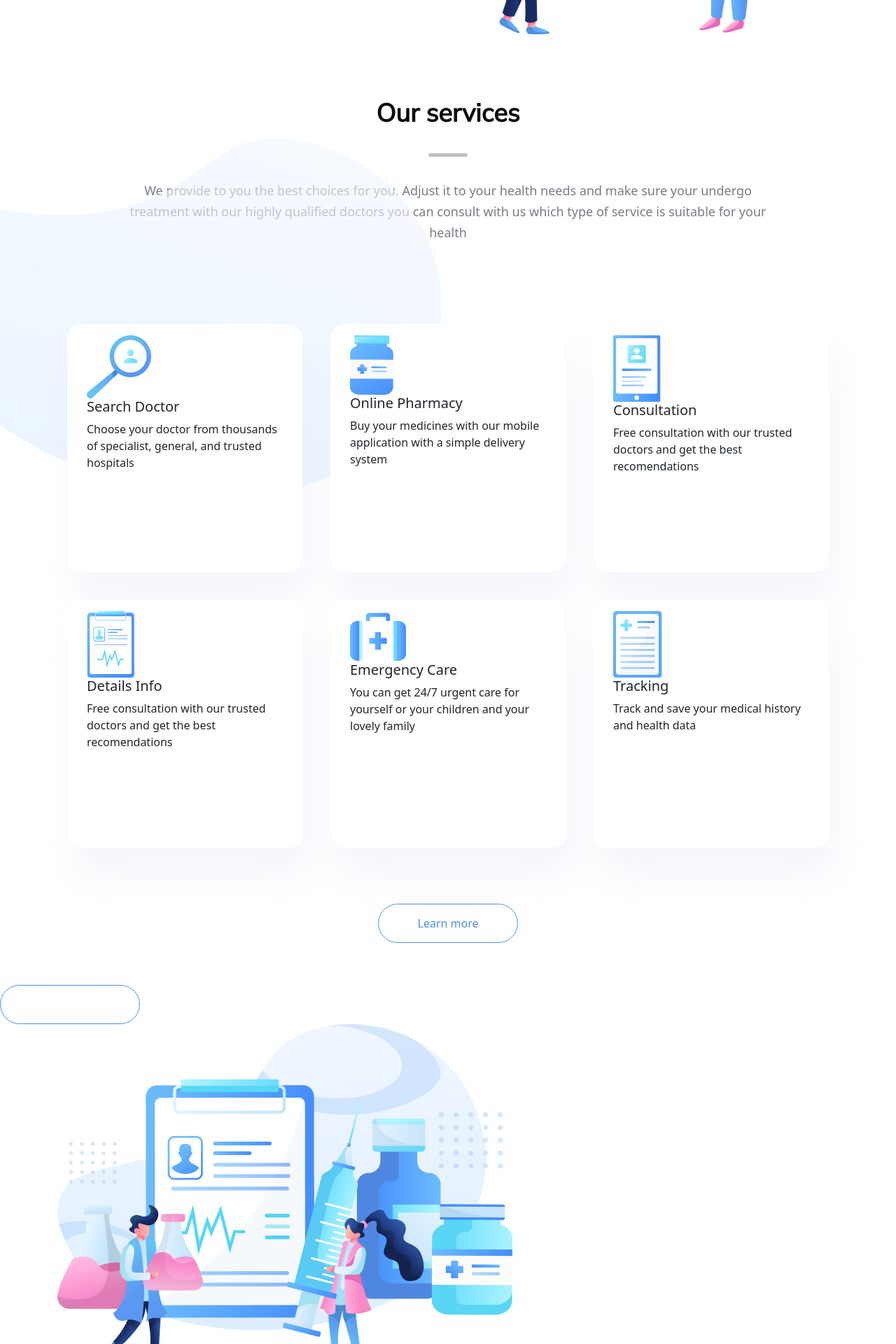
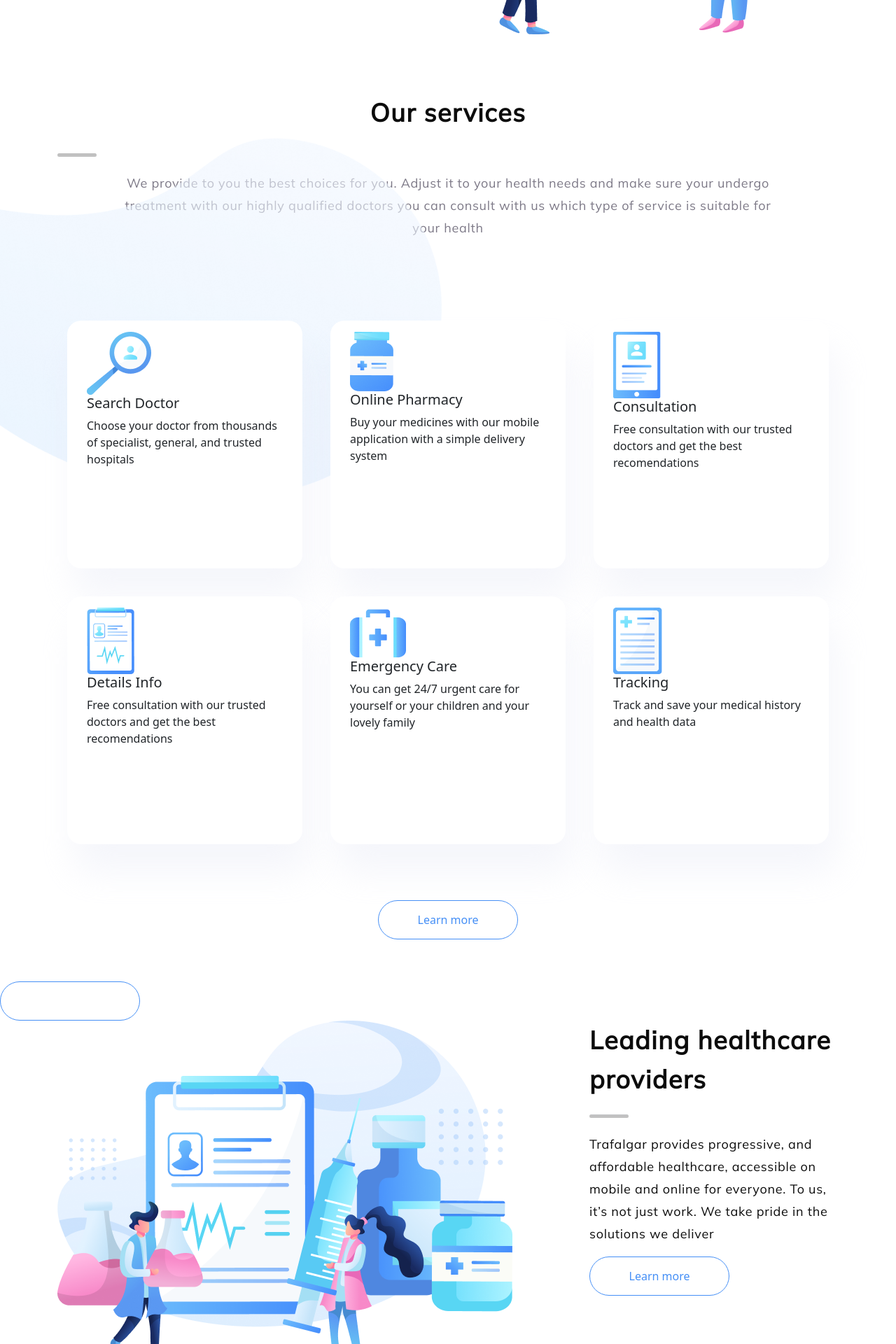
Before and after one commit to digimori/reactTrafalgar, a React (Vite) app in the folder vite-project/: page / in a window 1280 px wide. Shown: the part 700-2620 px from the top of the page at 70% size. Built offline with nearby package versions, Linux system fonts and the light colour scheme; the HTML template or start-up script is replaced by a standard one.

Commit message:
LeadingProviders section - XL screens ver finished.

```diff
--- a/vite-project/src/App.css
+++ b/vite-project/src/App.css
@@ -8,9 +8,18 @@
   letter-spacing: 0.04em;
   font-feature-settings: 'tnum' on, 'lnum' on;
   line-height: 32px;
-  font-size: 1.3rem;
+  font-size: 1.125rem;
 }
 
+.h2__muli {
+  font-family: var(--font-base);
+  color: var(--color-black);
+  font-weight: 700;
+  letter-spacing: 0.04em;
+  font-feature-settings: 'tnum' on, 'lnum' on;
+  line-height: 56px;
+  font-size: 2.25rem;
+}
 
 /* Header text - h1 */
 .headtext__muli {
--- a/vite-project/src/components/LeadingProviders/LeadingProviders.css
+++ b/vite-project/src/components/LeadingProviders/LeadingProviders.css
@@ -0,0 +1,13 @@
+.sectionimg1 {
+    width: 650px;
+    height:477px;
+
+}
+
+.separator {
+    width: 56px;
+    height: 5px;
+    border-radius: 5px;
+    background-color: var(--color-black);
+    margin: 22px 0;
+}
--- a/vite-project/src/components/LeadingProviders/LeadingProviders.jsx
+++ b/vite-project/src/components/LeadingProviders/LeadingProviders.jsx
@@ -4,13 +4,25 @@ import Row from "react-bootstrap/Row";
 import Col from "react-bootstrap/Col";
 import DefaultButton from "../Button";
 import sectionimg1 from "../../assets/images/trafalgar-illustrationsec021.png";
+import Separator from "../Separator";
+import "./LeadingProviders.css";
 
 const LeadingProviders = () => {
   return (
     <Container>
-      <Row>
-        <Col>
-          <img src={sectionimg1} alt="section image" />
+      <Row className="justify-content-center">
+        <Col className="col-md-6">
+          <img src={sectionimg1} alt="section image" className="sectionimg1" />
+        </Col>
+        <Col className="col-md-4 offset-2">
+          <h2 className="h2__muli">Leading healthcare providers</h2>
+          <Separator />
+          <p className="p__muli">
+            Trafalgar provides progressive, and affordable healthcare,
+            accessible on mobile and online for everyone. To us, it’s not just
+            work. We take pride in the solutions we deliver
+          </p>
+          <DefaultButton text="Learn more" />
         </Col>
       </Row>
     </Container>
--- a/vite-project/src/components/Services/OurServices.css
+++ b/vite-project/src/components/Services/OurServices.css
@@ -7,18 +7,11 @@
 
 .section__services-text h2 {
     color: var(--color-black);
-    font-family: var(--font-base);
-    font-size: 2.25rem;
-    font-weight: 700;
-    line-height: 56px;
     text-align: center;
 }
 
 .section__services-text p {
     color: var(--color-grey);
-    font-size: 1.125rem;
-    font-weight: 300;
-    line-height: 30px;
     width: 952px;
     text-align: center;
 }
--- a/vite-project/src/components/Services/OurServices.jsx
+++ b/vite-project/src/components/Services/OurServices.jsx
@@ -1,7 +1,7 @@
 import React from "react";
 import ServiceCards from "./ServiceCards";
 import "./OurServices.css";
-import Separator from "./Separator";
+import Separator from "../Separator.jsx";
 import Container from "react-bootstrap/Container";
 import Row from "react-bootstrap/Row";
 import { services } from "../../constants/data.js";
@@ -12,11 +12,11 @@ const OurServices = () => {
   return (
     <Container className="top__margin section__container">
       <Row className="section__services-text">
-        <h2 className="col-12">Our services</h2>
+        <h2 className="col-12 h2__muli">Our services</h2>
         <Row>
           <Separator color="#000" className="separator col-12" />
         </Row>
-        <p className="row">
+        <p className="row p__muli">
           We provide to you the best choices for you. Adjust it to your health
           needs and make sure your undergo treatment with our highly qualified
           doctors you can consult with us which type of service is suitable for
```
Also changed, not shown: vite-project/src/components/Separator.jsx (renamed from vite-project/src/components/Services/Separator.jsx).
